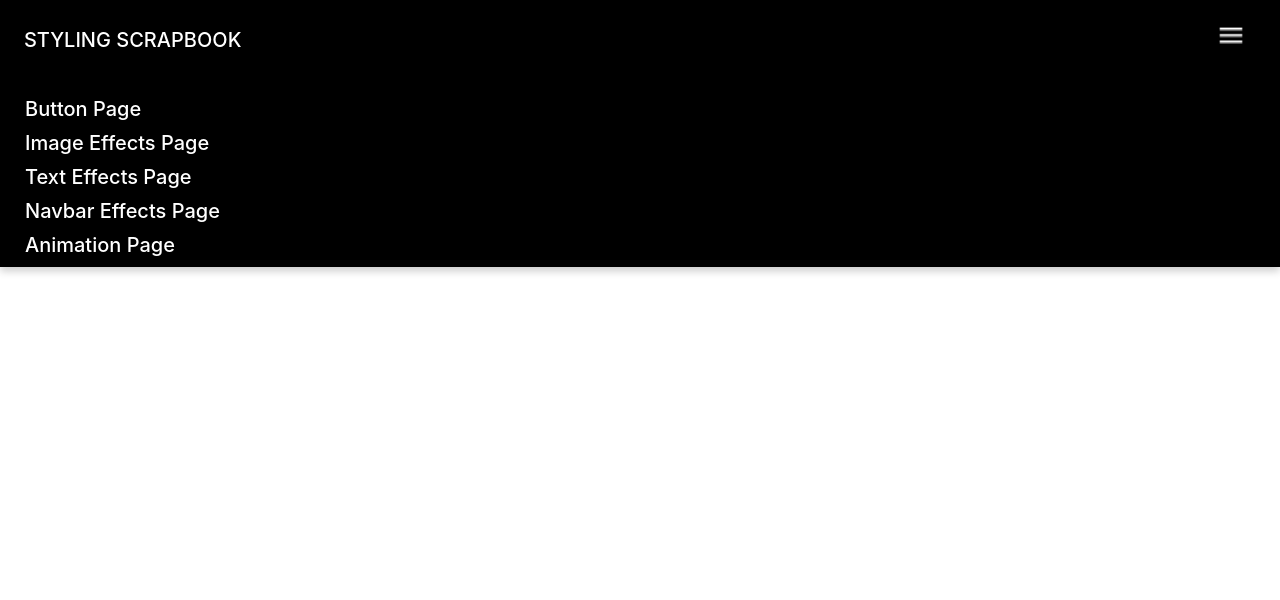
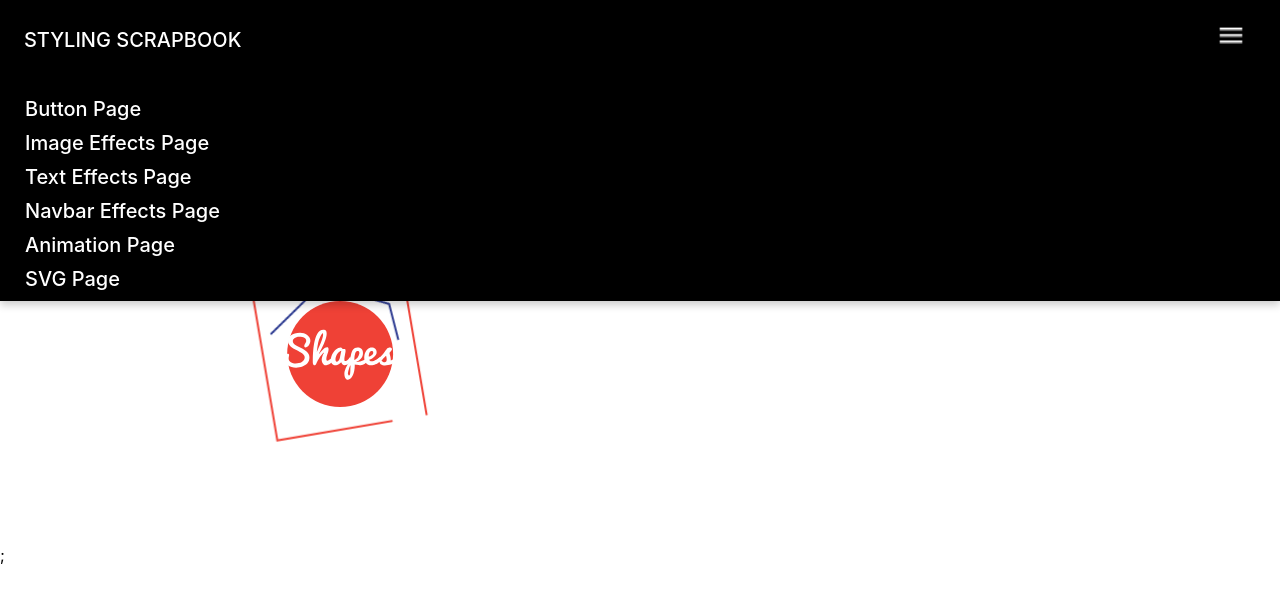
Before and after one commit to sleeplesseditor/StylingScrapbook, a React (Create React App) app: page /svg in a window 1280 px wide. Both pictures are taken after a click on the button 1231 px from the left and 28 px from the top of the page. Shown: the top 600 px of the page. Built offline with nearby package versions, Linux system fonts and the light colour scheme.

Commit message:
SVG page created

```diff
--- a/src/App.js
+++ b/src/App.js
@@ -9,6 +9,7 @@ const ImageEffectsPage = React.lazy(() => import('./pages/ImageEffects/ImageEffe
 const TextEffectsPage = React.lazy(() => import('./pages/TextEffects/TextEffects'));
 const NavbarPage = React.lazy(() => import('./pages/NavBarPage/NavBarPage'));
 const AnimationPage = React.lazy(() => import('./pages/AnimationPage/AnimationPage'));
+const SVGPage = React.lazy(() => import('./pages/SVGPage/SVGPage'));
 
 function App() {
   return (
@@ -20,6 +21,7 @@ function App() {
           <Route exact path="/text-effects" component={LazyLoader(TextEffectsPage)} />
           <Route exact path="/navbar-effects" component={LazyLoader(NavbarPage)} />
           <Route exact path="/animation-effects" component={LazyLoader(AnimationPage)} />
+          <Route exact path="/svg" component={LazyLoader(SVGPage)} />
         </Switch>
     </Router>
   );
--- a/src/components/Header/Header.jsx
+++ b/src/components/Header/Header.jsx
@@ -83,6 +83,13 @@ export default function Header() {
             >
                 Animation Page
             </Link>
+            <Link
+                to={"/svg"}
+                style={{ textDecoration: 'none' }}
+                onClick={toggleNav}
+            >
+                SVG Page
+            </Link>
         </nav>
       </CSSTransition>
       <button onClick={toggleNav} className="header-button">
--- a/src/pages/NavBarPage/NavBarPage.scss
+++ b/src/pages/NavBarPage/NavBarPage.scss
@@ -1,14 +1,11 @@
 .navbar-container {
   max-width: 2500px;
   display: grid;
+  margin: 2rem 0;
 
   &-frame {
     margin: 2rem 6rem;
   }
-}
-
-.navbar-container {
-  margin: 2rem 0;
 }
 
 @media (min-width: 600px) {
--- /dev/null
+++ b/src/pages/SVGPage/SVGPage.jsx
@@ -0,0 +1,19 @@
+/* eslint-disable jsx-a11y/anchor-is-valid */
+import React from 'react';
+import ShapesLogo from './ShapesLogo';
+import './SVGPage.scss';
+
+function SVGPage() {
+  return (
+    <div className="App">
+        <h2>SVG Page</h2>
+        <div className="svg-container">
+          <div className="svg-content-1">
+            <ShapesLogo />
+          </div>
+        </div>
+    </div>
+  );
+}
+
+export default SVGPage;
--- /dev/null
+++ b/src/pages/SVGPage/SVGPage.scss
@@ -0,0 +1,67 @@
+.svg-container {
+  max-width: 2500px;
+  display: grid;
+  margin: 2rem 0;
+
+  &-frame {
+    margin: 2rem 6rem;
+  }
+}
+
+@media (min-width: 600px) {
+  .svg-container {
+    grid-template-columns: repeat(1, 1fr);
+  }
+}
+
+@media (min-width: 900px) {
+  .svg-container {
+    grid-template-columns: repeat(2, 1fr);
+  }
+}
+
+@media (min-width: 1200px) {
+  .svg-container {
+    grid-template-columns: repeat(3, 1fr);
+  }
+}
+
+.svg-content {
+  &-1{
+    .square {
+      stroke-dasharray: 650;
+      stroke-dashoffset: -300;
+      animation: draw-square 3s linear infinite;
+      transform-origin: 50% 48%;
+    }
+
+    .hexagon {
+      stroke-dasharray: 425;
+      stroke-dashoffset: -425;
+      animation: draw-hexagon 2s linear infinite;
+      transform-origin: 50% 48%;
+    }
+  }
+
+  @keyframes draw-square {
+    from {
+      stroke-dashoffset: -650;
+      transform: rotate(0deg);
+    }
+    to {
+      stroke-dashoffset: 650;
+      transform: rotate(360deg);
+    }
+  }
+
+  @keyframes draw-hexagon {
+    from {
+      stroke-dashoffset: 425;
+      transform: rotate(0deg);
+    }
+    to {
+      stroke-dashoffset: -425;
+      transform: rotate(360deg);
+    }
+  }
+}
--- /dev/null
+++ b/src/pages/SVGPage/ShapesLogo.jsx
@@ -0,0 +1,13 @@
+/* eslint-disable jsx-a11y/anchor-is-valid */
+import React from 'react';
+import {ReactComponent as Logo} from './img/shapes_logo.svg'
+
+function SVGPage() {
+  return (
+    <React.Fragment>
+      <Logo />
+    </React.Fragment>
+  );
+}
+
+export default SVGPage;
```
Also changed, not shown: src/pages/SVGPage/img/shapes_logo.svg (added), 1 other file (tests, documents, lock files or other folders).
